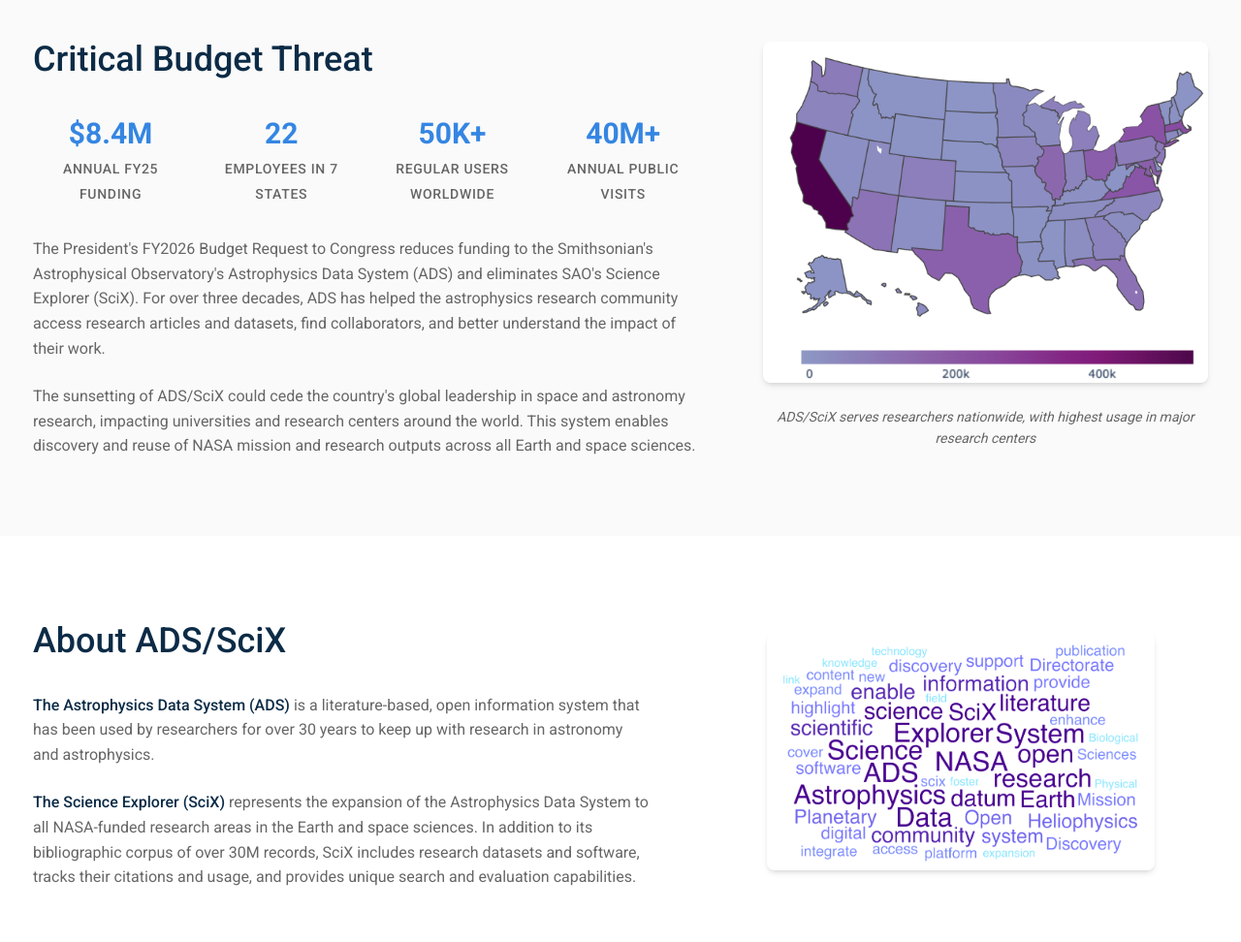
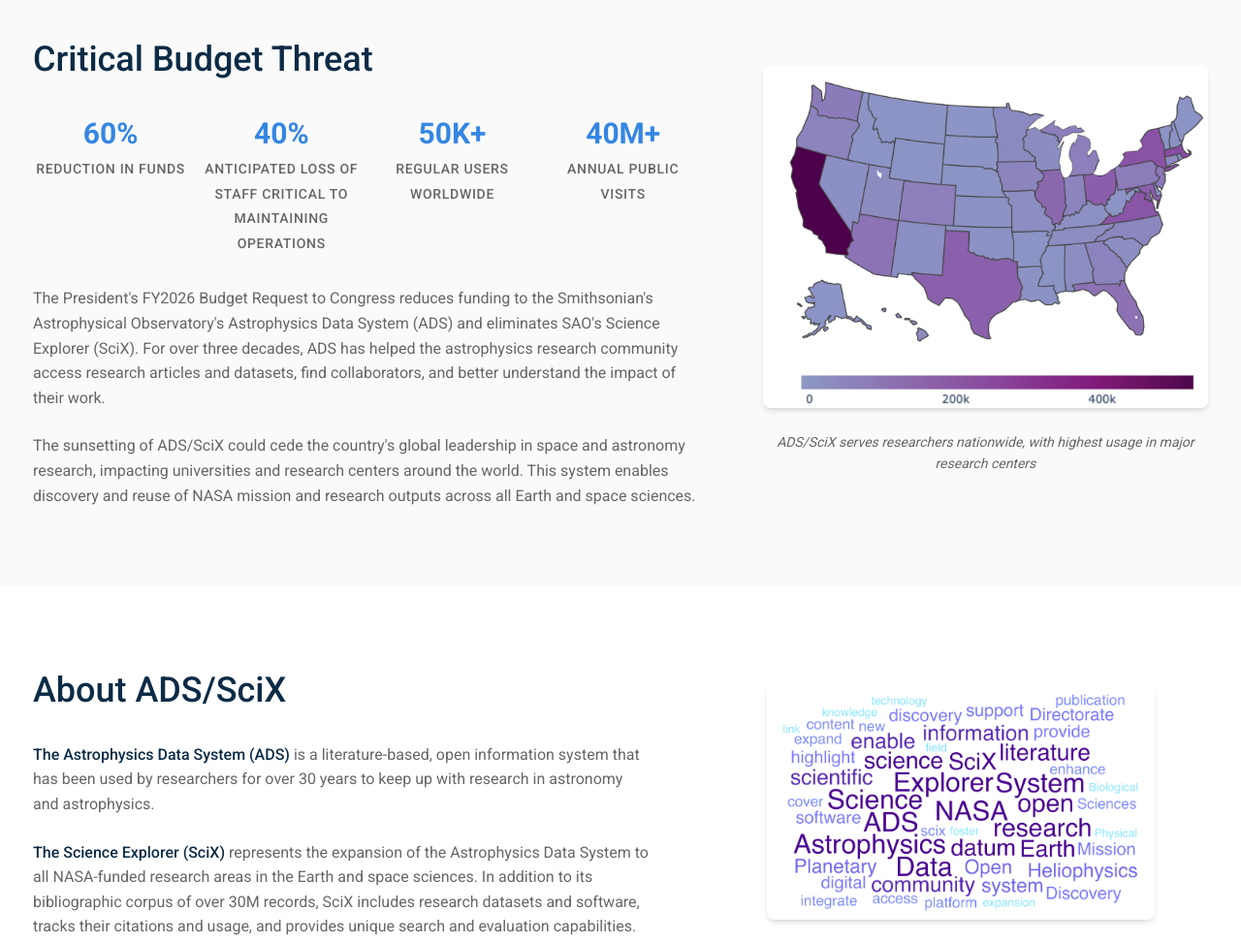
Before and after one commit to sjarmak/save_ADS_SciX, a website built with Vite: page index.html in a window 1280 px wide. Shown: the part 1700-2672 px from the top of the page at 97% size. Built offline with nearby package versions, Linux system fonts and the light colour scheme.

Commit message:
Update FAQ and stats: Add global scope FAQ, revise funding stats to show 60% reduction and 40% staff loss
Co-authored-by: Amp <amp@ampcode.com>
Amp-Thread-ID: https://ampcode.com/threads/T-baf9136b-d617-49d6-bc0f-846744ac2391

```diff
--- a/index.html
+++ b/index.html
@@ -86,12 +86,12 @@
                     <h2 class="advocacy__title">Critical Budget Threat</h2>
                     <div class="advocacy__stats">
                         <div class="stat">
-                            <span class="stat__number">$8.4M</span>
-                            <span class="stat__label">Annual FY25 Funding</span>
+                            <span class="stat__number">60%</span>
+                            <span class="stat__label">Reduction in Funds</span>
                         </div>
                         <div class="stat">
-                            <span class="stat__number">22</span>
-                            <span class="stat__label">Employees in 7 States</span>
+                            <span class="stat__number">40%</span>
+                            <span class="stat__label">Anticipated Loss of Staff Critical to Maintaining Operations</span>
                         </div>
                         <div class="stat">
                             <span class="stat__number">50K+</span>
@@ -406,6 +406,13 @@
                         <p>While NASA funding is the primary source, the ADS/SciX team is exploring partnerships with international agencies, academic institutions, and professional societies to supplement funding and ensure long-term sustainability.</p>
                     </div>
                 </details>
+
+                <details class="faq__item">
+                    <summary class="faq__question">Does ADS/SciX only make NASA research discoverable?</summary>
+                    <div class="faq__answer">
+                        <p>No. ADS/SciX indexes and connects literature relevant to researchers in the Earth and Space Sciences globally, extending far beyond NASA. The system has many global partners and stakeholders, serving the international scientific community by providing access to research from agencies worldwide including ESA, JAXA, CSA, and many national and international research institutions.</p>
+                    </div>
+                </details>
             </div>
         </div>
     </section>
@@ -435,8 +442,7 @@
                     <a href="https://ui.adsabs.harvard.edu/help/accessibility/">Accessibility</a>
                 </div>
             </div>
-            <div class="footer__bottom">
-            </div>
+
         </div>
     </footer>
 
```
